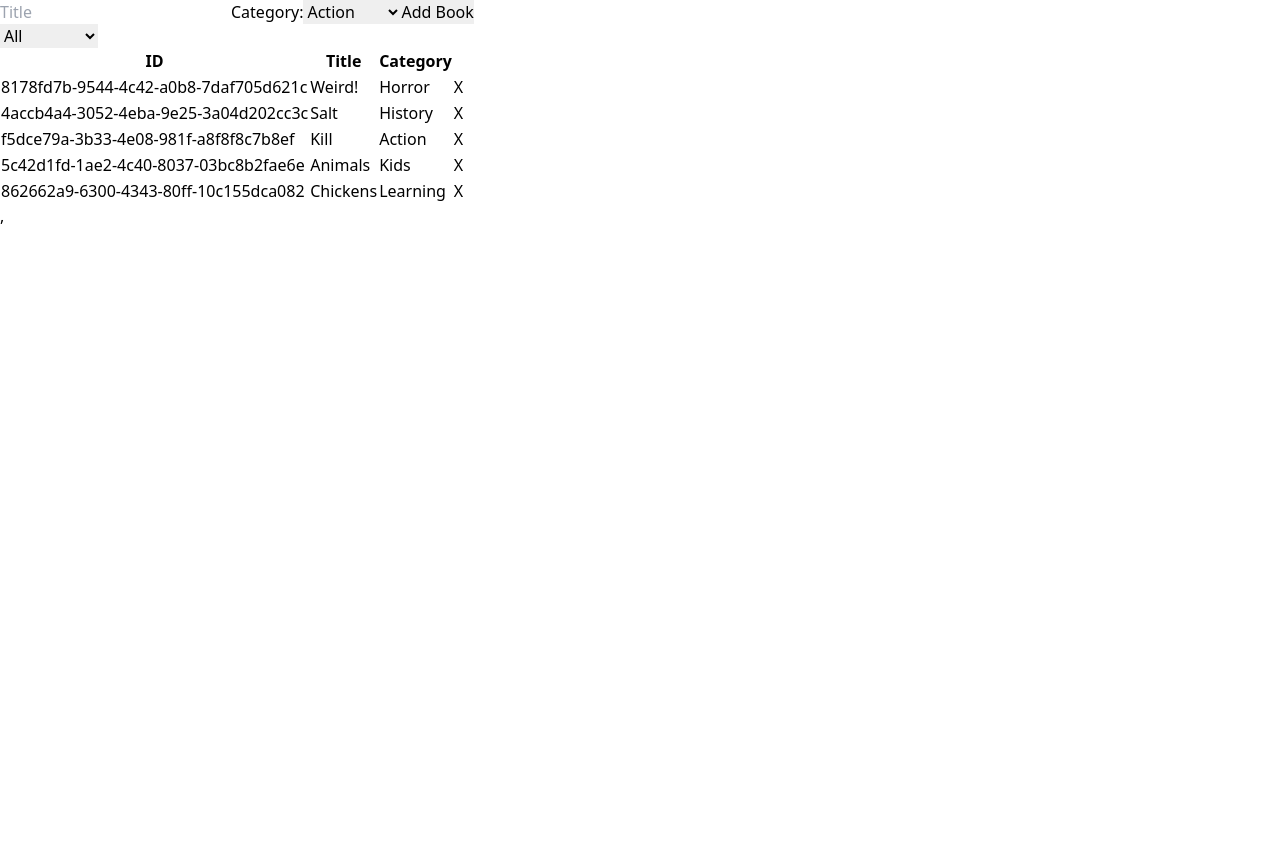
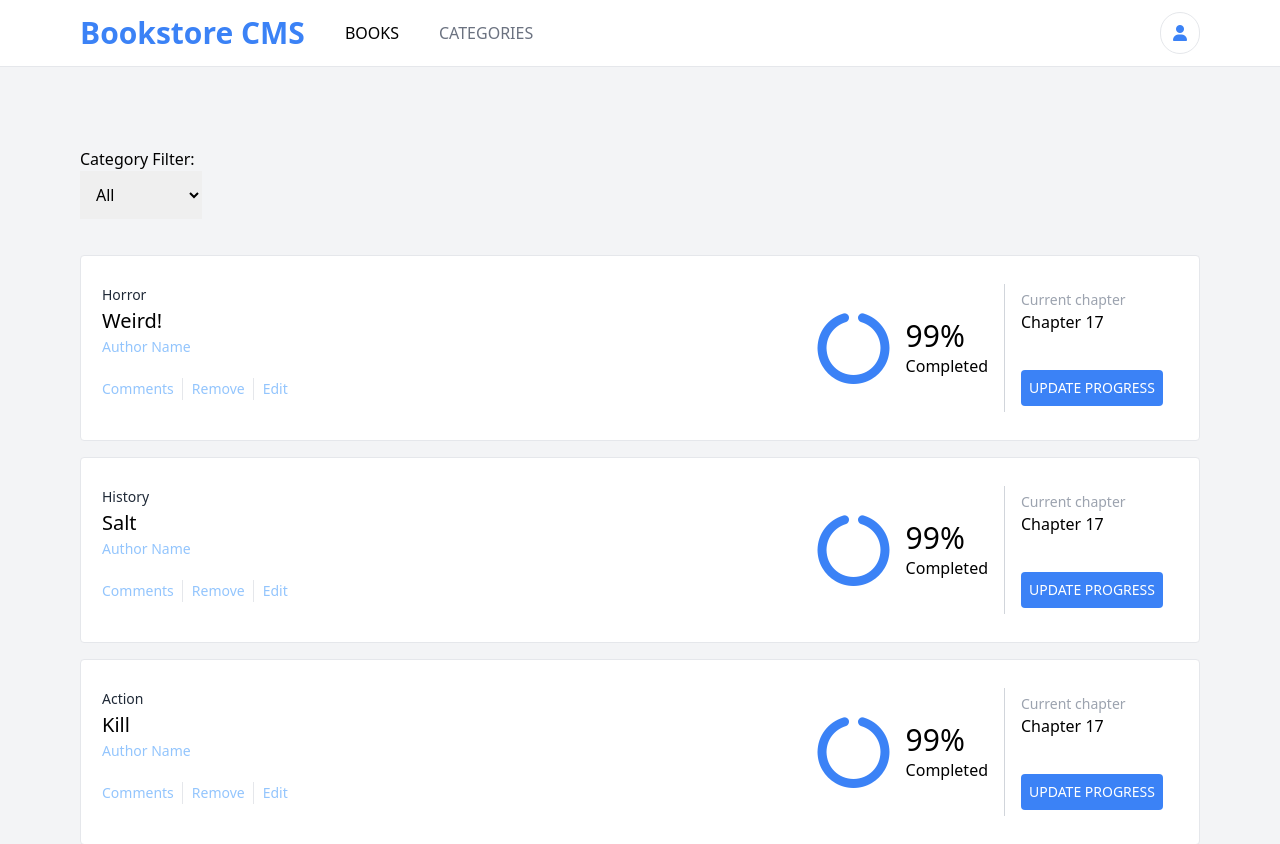
Before and after one commit to omar-labana/bookstore, a React (Create React App) app: page / in a window 1280 px wide. Shown: the top 844 px of the page. Before the commit the page ends 800 px from the top, so only its background shows below. Built offline with nearby package versions, Linux system fonts and the light colour scheme.

Commit message:
Add styling

```diff
--- a/public/index.html
+++ b/public/index.html
@@ -1,14 +1,13 @@
 <!DOCTYPE html>
 <html lang="en">
+
 <head>
   <meta charset="utf-8" />
   <link rel="icon" href="%PUBLIC_URL%/favicon.ico" />
   <meta name="viewport" content="width=device-width, initial-scale=1" />
   <meta name="theme-color" content="#000000" />
-    <meta
-      name="description"
-      content="Web site created using create-react-app"
-    />
+  <meta name="description" content="Web site created using create-react-app" />
+  <script src="https://kit.fontawesome.com/080dba293e.js" crossorigin="anonymous"></script>
   <link href="https://unpkg.com/tailwindcss@^2/dist/tailwind.min.css" rel="stylesheet">
   <link rel="apple-touch-icon" href="%PUBLIC_URL%/logo192.png" />
   <!--
@@ -27,7 +26,8 @@
     -->
   <title>React App</title>
 </head>
-  <body>
+
+<body class="bg-gray-100">
   <noscript>You need to enable JavaScript to run this app.</noscript>
   <div id="root"></div>
   <!--
@@ -41,4 +41,5 @@
       To create a production bundle, use `npm run build` or `yarn build`.
     -->
 </body>
+
 </html>
--- a/src/components/App.js
+++ b/src/components/App.js
@@ -3,10 +3,21 @@ import BooksForm from '../containers/BooksForm';
 import BooksList from '../containers/BooksList';
 
 const App = () => (
-  <div className="">
-    <BooksForm />
-    <BooksList />
-  </div>
+  <>
+    <nav className="flex items-center justify-between container mx-auto px-20 py-3 border-b bg-white">
+      <div className="flex items-center gap-10">
+        <span className="text-3xl text-blue-500 font-bold">Bookstore CMS</span>
+        <span className="text-base ">BOOKS</span>
+        <span className="text-base text-gray-500">CATEGORIES</span>
+      </div>
+      <i className="fas fa-user text-blue-500 p-3 border rounded-full" />
+    </nav>
+    <div className="container mx-auto px-20 py-20">
+      <BooksList />
+      <hr className="my-4" />
+      <BooksForm />
+    </div>
+  </>
 );
 
 export default App;
--- a/src/components/Book.js
+++ b/src/components/Book.js
@@ -6,13 +6,40 @@ const Book = (props) => {
   const { id, title, category } = book;
   return (
     <>
-      <tr key={id}>
-        <td>{id}</td>
-        <td>{title}</td>
-        <td>{category}</td>
-        <td>
-          <button type="button" name="button" onClick={() => event(id)}>X</button>
-        </td>
+      <tr key={id} className="flex bg-white px-5 py-7 rounded border my-4 justify-between">
+        <div>
+          <span className="flex flex-col">
+            <td className="text-gray-800 text-sm">{category}</td>
+            <td className="text-xl">{title}</td>
+            <td className="text-sm text-blue-300">Author Name</td>
+          </span>
+          <span className="text-sm text-blue-300 flex mt-5">
+            <td className="mr-2 pr-2 border-r">
+              <button type="button" name="button">Comments</button>
+            </td>
+            <td className="mr-2 pr-2 border-r">
+              <button type="button" name="button" onClick={() => event(id)}>Remove</button>
+            </td>
+            <td>
+              <button type="button" name="button">Edit</button>
+            </td>
+          </span>
+        </div>
+        <div className="flex items-center">
+          <div>
+            <i className="fas fa-circle-notch text-7xl text-blue-500" />
+          </div>
+          <div className="flex flex-col mx-4">
+            <span className="text-3xl">99%</span>
+            <span>Completed</span>
+          </div>
+          <hr className="border-l border-gray-300 h-32" />
+          <div className="flex flex-col mx-4">
+            <span className="text-sm text-gray-400">Current chapter</span>
+            <span>Chapter 17</span>
+            <button type="button" className="text-sm bg-blue-500 p-2 text-white rounded mt-9">UPDATE PROGRESS</button>
+          </div>
+        </div>
       </tr>
     </>
   );
--- a/src/components/CategoryFilter.js
+++ b/src/components/CategoryFilter.js
@@ -7,13 +7,16 @@ const CategoryFilter = (props) => {
   const { target, handleFilter } = props;
 
   return (
-    <select name="target" value={target} onChange={handleFilter}>
+    <>
+      <h2>Category Filter:</h2>
+      <select name="target" value={target} onChange={handleFilter} className="p-3">
         {categories.map((category) => (
           <option key={category} value={category}>
             {category}
           </option>
         ))}
       </select>
+    </>
   );
 };
 
--- a/src/containers/BooksForm.js
+++ b/src/containers/BooksForm.js
@@ -32,16 +32,16 @@ const BookForm = () => {
   };
 
   return (
-    <form onSubmit={handleSubmit}>
-      <input type="text" id="title" placeholder="Title" onChange={(e) => handleChange(e)} />
-      <label htmlFor="category">
-        Category:
-        <select id="category" onChange={(e) => handleChange(e)}>
+    <>
+      <h2 className="text-xl font-bold text-gray-400 mb-3">ADD NEW BOOK</h2>
+      <form onSubmit={handleSubmit} className="flex gap-6">
+        <input type="text" id="title" placeholder="Title" onChange={(e) => handleChange(e)} className="w-1/2 p-3 rounded" />
+        <select id="category" onChange={(e) => handleChange(e)} className="w-1/4 p-3 rounded">
           {renderCategories(categories)}
         </select>
-      </label>
-      <input type="submit" value="Add Book" />
-    </form>
+        <input type="submit" value="Add Book" className="w-1/4 p-3 rounded bg-blue-500 text-white" />
+      </form>
+    </>
   );
 };
 
--- a/src/containers/BooksList.js
+++ b/src/containers/BooksList.js
@@ -21,14 +21,7 @@ const BooksList = () => {
   return (
     <>
       <CategoryFilter target={target} handleFilter={handleFilter} />
-      <table className="table-auto">
-        <thead>
-          <tr>
-            <th>ID</th>
-            <th>Title</th>
-            <th>Category</th>
-          </tr>
-        </thead>
+      <table className="table-auto w-full mt-5">
         <tbody>
           {renderBooks(show)}
         </tbody>
```
Lines whose indentation alone changed are shown as unchanged.
